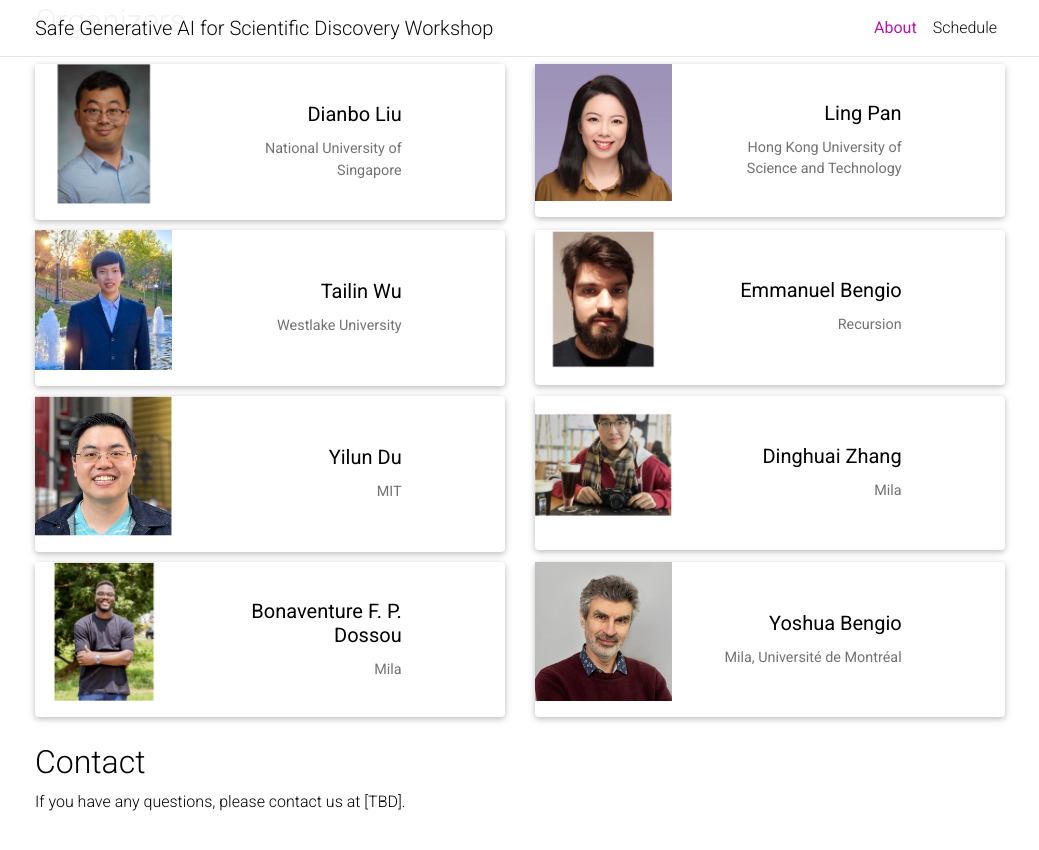
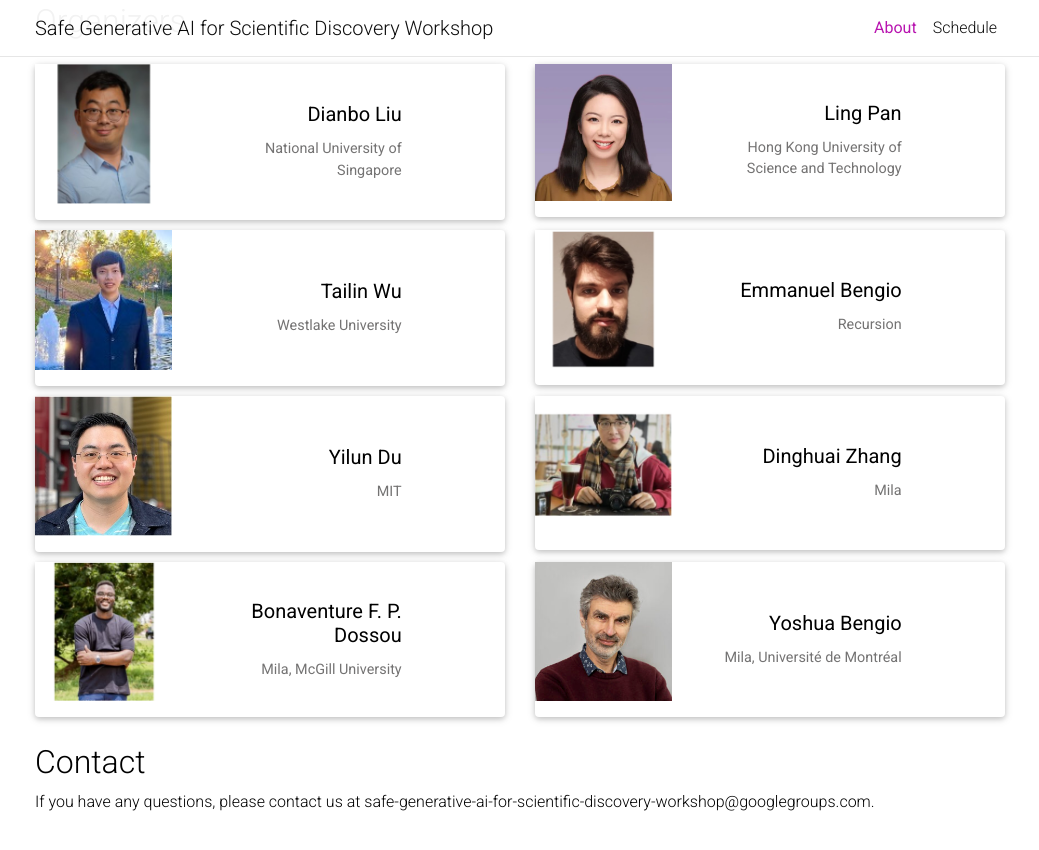
Before and after one commit to safe-embodied-ai/safe-embodied-ai.github.io, a Jekyll site: the page built from _pages/about.md, in a window 1280 px wide and 900 px high, scrolled down 1807 px. Shown: the top 850 px of the window, without its empty margins (120-1159 px from the left). Built offline with Jekyll 4.4.1, drawn with Linux system fonts in a browser that asks for light colours; full-size pictures stand in for the smaller copies a plugin makes; comment, search, counter and statistics services are not loaded; a style sheet for code colours, icons or effects is not loaded.

Commit message:
Added Google Group email

```diff
--- a/_pages/about.md
+++ b/_pages/about.md
@@ -61,9 +61,9 @@ Technology" url="https://ling-pan.github.io/" img="assets/img/organizers/lp.jpg"
   {% include people_horizontal.html name="Emmanuel Bengio" affiliation="Recursion" url="https://folinoid.com/" img="assets/img/organizers/eb.jpg" %}
   {% include people_horizontal.html name="Yilun Du" affiliation="MIT" url="https://yilundu.github.io/" img="assets/img/organizers/yd.jpg" %}
   {% include people_horizontal.html name="Dinghuai Zhang" affiliation="Mila" url="https://zdhnarsil.github.io/" img="assets/img/organizers/dz.jpg" %}
-  {% include people_horizontal.html name="Bonaventure F. P. Dossou" affiliation="Mila" url="https://bonaventuredossou.github.io/" img="assets/img/organizers/bd.jpg" %}
+  {% include people_horizontal.html name="Bonaventure F. P. Dossou" affiliation="Mila, McGill University" url="https://bonaventuredossou.github.io/" img="assets/img/organizers/bd.jpg" %}
   {% include people_horizontal.html name="Yoshua Bengio" affiliation="Mila, Université de Montréal" url="https://yoshuabengio.org/" img="assets/img/organizers/yb.jpg" %}
   </div>
 
 ## Contact
-If you have any questions, please contact us at [TBD].
+If you have any questions, please contact us at safe-generative-ai-for-scientific-discovery-workshop@googlegroups.com.
```
